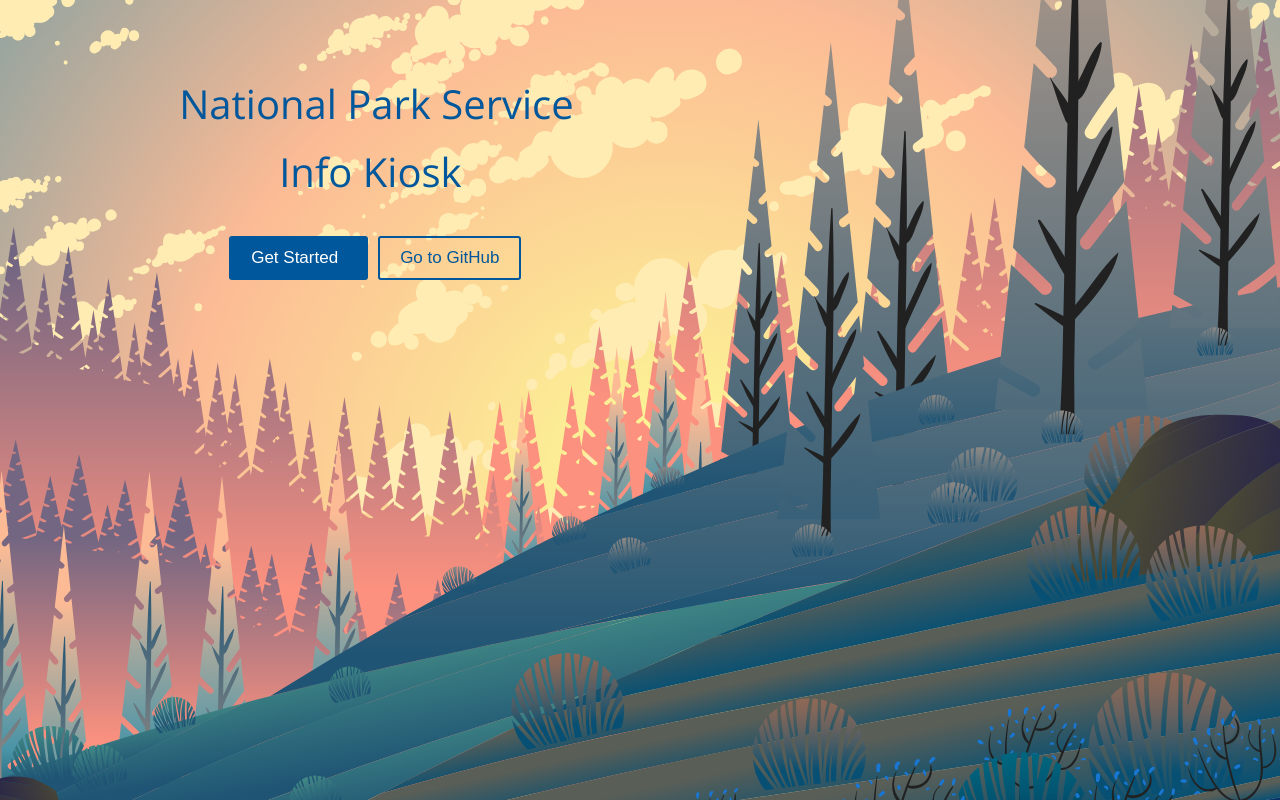
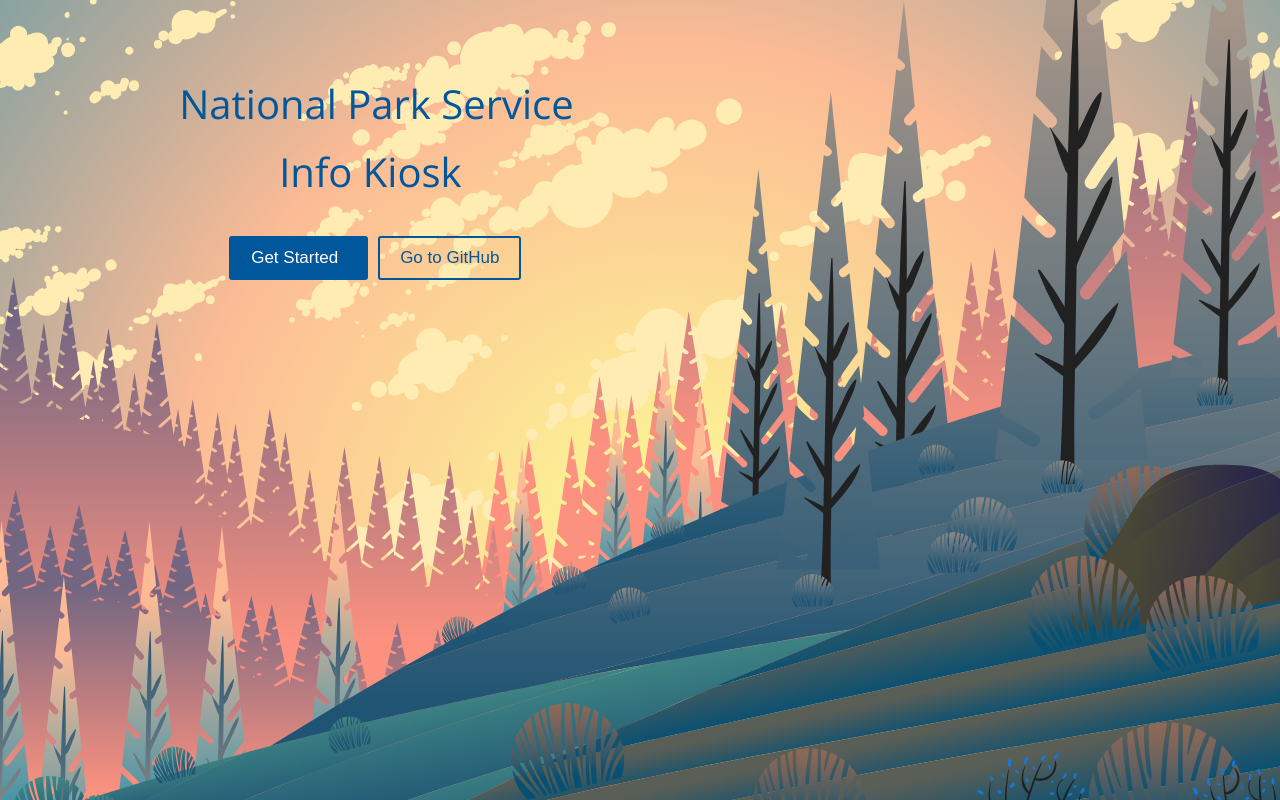
Before and after one commit to eunicornbread/NPSInfoKiosk, a React (Create React App) app: page / in a window 1280 px wide. Built offline with nearby package versions, Linux system fonts and the light colour scheme; a web font is replaced by a local one.

Commit message:
Fix animation speed to make it faster

```diff
--- a/src/App.css
+++ b/src/App.css
@@ -1,6 +1,6 @@
 .bg-img {
   width: 100%;
-  transform: translateY(-350px);
+  transform: translateY(-270px);
   z-index: -1;
 }
 
--- a/src/park.css
+++ b/src/park.css
@@ -17,7 +17,7 @@
 	grid-template-columns: 1fr 200px 1fr;
 	font-family: 'Open Sans', sans-serif;
 	opacity: 0;
-	transition: opacity 800ms ease-in;
+	transition: opacity 500ms ease-in;
 }
 
 #right-side {
@@ -31,7 +31,7 @@
 	display: grid;
 	grid-template-rows: 100%;
 	grid-template-columns: 100%;
-	transition: opacity 800ms ease-in;
+	transition: opacity 500ms ease-in;
 }
 
 
@@ -311,7 +311,7 @@
 	background-color: black;
 	font-family: 'Open Sans', sans-serif;
 	opacity: 0;
-	transition: opacity 800ms ease-in;
+	transition: opacity 500ms ease-in;
 	z-index: 0;
 	color: white;
 	display: grid;
--- a/src/park.js
+++ b/src/park.js
@@ -745,7 +745,7 @@ class Park extends Component {
 					</div>
 					<div className='side-nav-menu'>
 						<DelayLink
-							delay={ 3800 }
+							delay={ 3000 }
 							onDelayStart={() => {
 								document.getElementById('bg-img').classList.add('bottom');
 
@@ -758,7 +758,7 @@ class Park extends Component {
 							<span className='line-grow side-nav-item'>Home</span>
 						</DelayLink>
 						<DelayLink
-							delay={ 800 }
+							delay={ 500 }
 							onDelayStart={() => {
 								document.getElementById('left-side').classList.remove('left-show');
 								document.getElementById('right-side').classList.remove('right-show');
@@ -778,7 +778,7 @@ class Park extends Component {
 
 				<div className='left-side' id='left-side'>
 					<DelayLink
-						delay={ 800 }
+						delay={ 500 }
 						onDelayStart={() => {
 							document.getElementById('left-side').classList.remove('left-show');
 							document.getElementById('right-side').classList.remove('right-show');
--- a/src/search.css
+++ b/src/search.css
@@ -21,19 +21,19 @@
 }
 
 .left-slow {
-	transition: opacity 3s ease-in-out;
+	transition: opacity 2s ease-in-out;
 }
 
 .right-slow {
-	transition: opacity 3s ease-in-out;
+	transition: opacity 2s ease-in-out;
 }
 
 .left-fast {
-	transition: opacity 800ms ease-in;
+	transition: opacity 500ms ease-in;
 }
 
 .right-fast {
-	transition: opacity 800ms ease-in;
+	transition: opacity 500ms ease-in;
 }
 
 #left.page-active {
@@ -48,9 +48,9 @@
 	z-index: -10;
 	width: 100%;
 	height: 100vh;
-	transform: translateY(-350px);
+	transform: translateY(-270px);
 	position: fixed;
-	transition: transform 4s ease-in-out, background-color 1s ease-in-out;
+	transition: transform 3s ease-out;
 }
 
 .bg-img.top {
@@ -58,8 +58,8 @@
 }
 
 #bg-img.bottom {
-	transition: transform 4s ease-in-out;
-	transform: translateY(-350px);
+	transition: transform 3s ease-out;
+	transform: translateY(-270px);
 }
 
 .bg-img-no-transition {
@@ -752,12 +752,12 @@
 		z-index: -10;
 		width: 100%;
 		height: 100vh;
-		transform: translateY(-250px);
+		transform: translateY(-200px);
 		position: fixed;
-		transition: transform 4s ease-in-out, background-color 1s ease-in-out;
+		transition: transform 3s ease-out;
 	}
 
 	#bg-img.bottom {
-		transform: translateY(-250px);
+		transform: translateY(-200px);
 	}
 }
--- a/src/search.js
+++ b/src/search.js
@@ -334,7 +334,7 @@ class Search extends Component {
 				resultList.push(
 					<DelayLink
 						to={ parkURL }
-						delay={ 800 }
+						delay={ 500 }
 						onDelayStart={() => {
 							document.getElementById('left').classList.remove('page-active');
 							document.getElementById('right').classList.remove('page-active');
@@ -461,7 +461,7 @@ class Search extends Component {
 					</div>
 					<div className='side-nav-menu'>
 						<DelayLink
-							delay={ 3800 }
+							delay={ 3000 }
 							onDelayStart={() => {
 								document.getElementById('bg-img').classList.remove('top');
 								document.getElementById('bg-img').classList.add('bottom');
```
